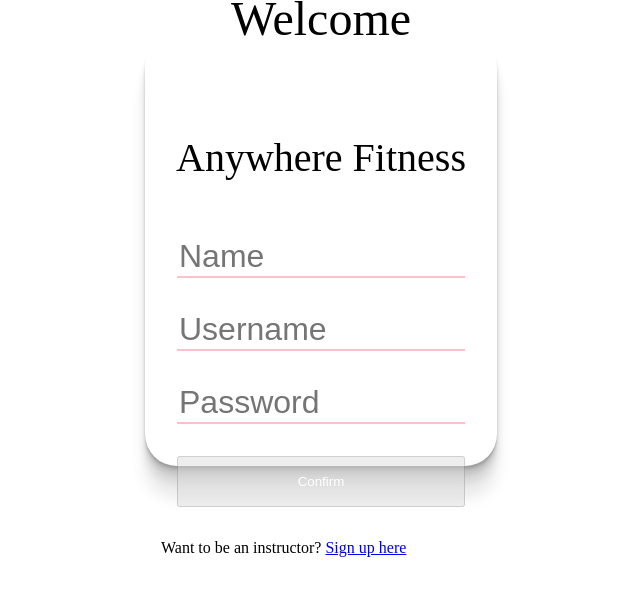
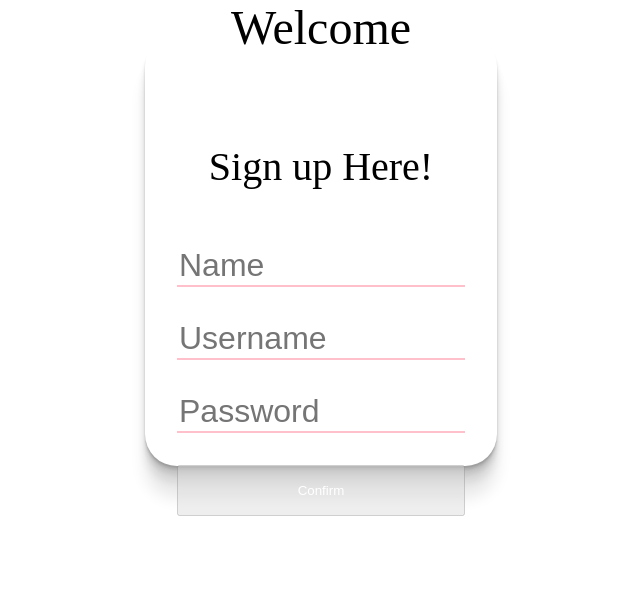
Before and after one commit to HenryRDavis/webthing-fe, a React (Create React App) app in the folder frontend/: page /signup in a window 1280 px wide. Shown: the top 596 px of the page, without its empty margins (319-959 px from the left). Built offline with nearby package versions, Linux system fonts and the light colour scheme.

Commit message:
fixed another word lol

```diff
--- a/frontend/src/components/signup.js
+++ b/frontend/src/components/signup.js
@@ -223,7 +223,7 @@ export default function Signup() {
         <FormContainerDiv>
         <div class="form-text-top">
             <p id="welcome-text">Welcome</p>
-            <p id="sub-text">Anywhere Fitness</p>
+            <p id="sub-text">Sign up Here!</p>
         </div>
 
                 <form onSubmit={onSubmit}>
@@ -255,7 +255,7 @@ export default function Signup() {
                                    {registering && <p>Signing Up...</p>}
                     {disabled === true ? <button className="btn-disabled" disabled={disabled}>Confirm</button> : <button className="btn" disabled={disabled}>Confirm</button>}
                 </form>
-               <span>Want to be an instructor? <Link to='/signupInstructor'>Sign up here</Link></span>
+
         </FormContainerDiv>
         </LoginDiv>
     )
```
